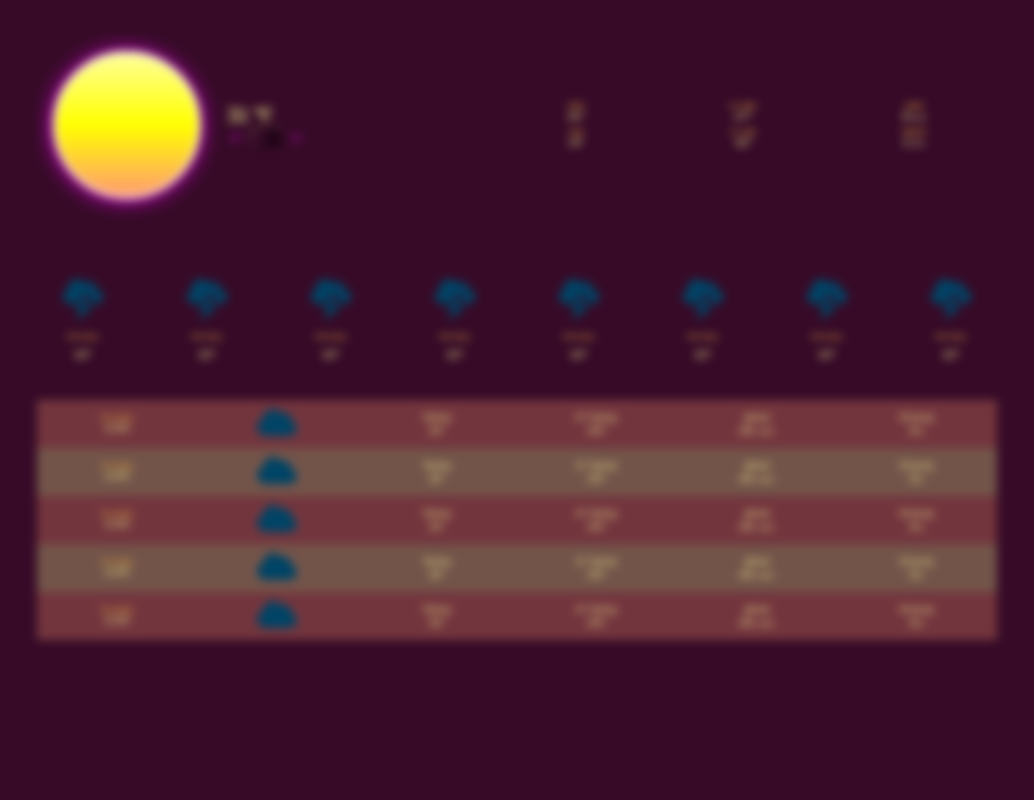
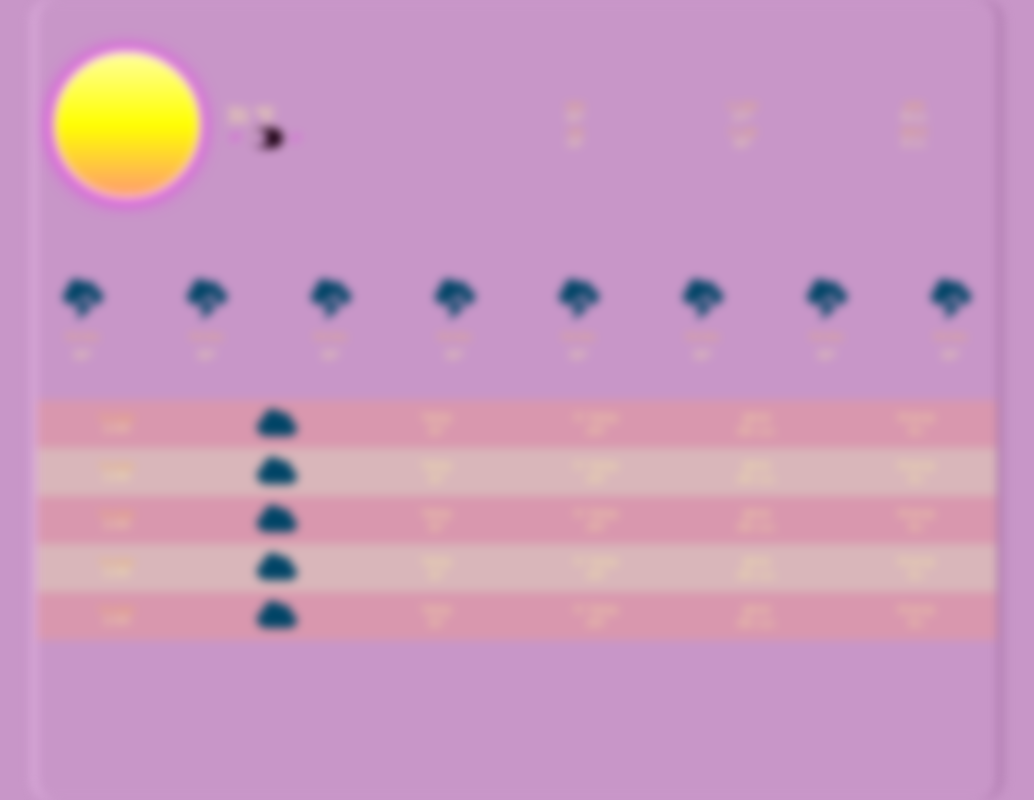
Before and after one commit to Margulis162/Weather_app, a website built with Vite: page index.html in a window 1280 px wide. Shown: the whole page, without its empty margins (123-1157 px from the left). Built offline with nearby package versions, Linux system fonts and the light colour scheme; no server answers.

Commit message:
I've cleaned up css a little bit, added few comments and started to work on the design idea I have in mind a little bit

```diff
--- a/abstract.scss
+++ b/abstract.scss
@@ -1,5 +1,14 @@
-// colors
-$back: rgb(55, 11, 40);
+// colors curently important
+$main: rgb(200, 150, 200);
+$main_light: rgb(223, 176, 223);
+$main_dark: rgb(170, 117, 170);
+
+
+
+
+
+
+// used previously or potentially
 $back_darker: rgb(32, 3, 23);
 $text_support: rgb(250, 191, 65);
 $text_main: rgba(255, 255, 154, 1);
--- a/index.html
+++ b/index.html
@@ -8,11 +8,12 @@
 
   </head>
   <body class="blurred">
+    <div id="container" class="column">
 
-    <!-- left header with large icon -->
-  <div id="container" class="column">
-    <header id="header">
 
+      <header>
+
+            <!-- left header with large icon -->
       <div id="header-left">
         <img class="weather-icon large" src="/icons/sun.svg" data-current-icon/>
             <div class="column">
@@ -424,6 +425,7 @@
 
     </template>
 
+    <footer></footer>
     <script type="module" src="/main.js"></script>
     </div>
   </body>
--- a/style.scss
+++ b/style.scss
@@ -1,68 +1,51 @@
-// variableZ
+// variables & imports
 @use "abstract.scss";
 
 @font-face {
-  font-family: 'tektur';
-  src: url('fonts/tektur-variablefont_wdthwght-webfont.woff2') format('woff2'),
-       url('fonts/tektur-variablefont_wdthwght-webfont.woff') format('woff');
+  font-family: "tektur";
+  src: url("fonts/tektur-variablefont_wdthwght-webfont.woff2") format("woff2"),
+    url("fonts/tektur-variablefont_wdthwght-webfont.woff") format("woff");
   font-weight: normal;
   font-style: normal;
-
 }
 
-
-
-
 // general
-*, *::before, *::after{
-    box-sizing:border-box;
+*,
+*::before,
+*::after {
+  box-sizing: border-box;
 }
 
 html{
-  font-size:10px;
+  font-size: 10px;
 }
 
+// to blur placeholders while fetching content
 .blurred {
   filter: blur(5px);
   overflow: hidden;
 }
 
-
-
-        // flex
-  .column{
-    display:flex;
+// flex classes for potential future use(at list one instance exists);
+.column {
+  display: flex;
   flex-direction: column;
 }
 
-  .row{
-   display:flex;
-   flex-direction:row;
-  }
-
-  .just-self-center{
-    justify-self: center;
-  }
-
-
-
-  .toggle-f{
-    justify-self: flex-start;
-  }
-
-  .toggle-c{
-    justify-content: flex-end;
+.row {
+  display: flex;
+  flex-direction: row;
 }
 
 
 // main
-  body{
-    margin:0;
+body {
+  margin: 0;
   block-size: 100vh;
-    background-size: 100% auto;
+  background-color: abstract.$main;
 
+  // background-size: 100% auto;
   // background
-    background-color: abstract.$back;
   // background-image: url(images/bottom_back.svg);
   // background-repeat: no-repeat;
   // background-attachment: fixed;
@@ -70,124 +53,137 @@ html{
 
   // typography
   color: abstract.$text_main;
-    font-family:'Tektur', 'Trebuchet MS', 'Lucida Sans Unicode', 'Lucida Grande', 'Lucida Sans', Arial, sans-serif;
-    letter-spacing: .05rem;
+  font-family: "Tektur", "Trebuchet MS", "Lucida Sans Unicode", "Lucida Grande",
+    "Lucida Sans", Arial, sans-serif;
+  letter-spacing: 0.1rem;
 
-    #container{
-      display:flex;
+  #container {
+    display: flex;
     align-items: center;
     margin-inline: auto;
     inline-size: 96rem;
-      #header{
+    background-color: abstract.$main;
+    box-shadow: -5px 0px 5px abstract.$main_light, 5px 0px 5px abstract.$main_dark;
+    border-radius: 2rem;
+    block-size: 100vh;
+    header {
       inline-size: 100%;
       display: flex;
       justify-content: space-between;
       flex-wrap: wrap;
-        align-items:center;
+      align-items: center;
       align-self: center;
 
-        #header-left{
-          display:flex;
+
+      #header-left {
+        display: flex;
         inline-size: 30rem;
-          align-items:center;
-          justify-content:flex-start;
+        align-items: center;
+        justify-content: flex-start;
         margin-block: 3rem;
-          padding: .5rem;
+        padding: 0.5rem;
         padding-inline-start: 0;
         min-inline-size: 46rem;
 
-            #toggle-parent{
-              display:flex;
-              flex-direction:row;
-              inline-size: 8rem ;
+        #toggle-parent {
+          display: flex;
+          flex-direction: row;
+          inline-size: 8rem;
           justify-content: space-around;
           align-items: center;
           font-size: 1rem;
           color: abstract.$magenta;
-              #toggle{
-                display:flex;
+
+          // two classes to provide reference for what type of content we need to load and also to provide animation for the toggle switch
+          .toggle-f {
+            justify-self: flex-start;
+          }
+          .toggle-c {
+            justify-content: flex-end;
+          }
+
+          #toggle {
+            display: flex;
             align-items: center;
             background-color: abstract.$back_darker;
-                block-size:20px;
+            block-size: 20px;
             inline-size: 32px;
             border-radius: 10px/10px;
             box-shadow: -1px -1px 2px abstract.$bright_cold_yellow_shadow;
-                  #toggle-inner-circle{
 
+
+
+            #toggle-inner-circle {
               block-size: 16px;
               inline-size: 16px;
               border-radius: 8px;
-                    background-color: abstract.$back;
+              background-color: abstract.$main;
+            }
           }
         }
       }
 
-        }
-
-        #header-right{
-          display:grid;
-          inline-size:30%;
+      #header-right {
+        display: grid;
+        inline-size: 30%;
         justify-content: space-around;
-          gap: .5rem;
+        gap: 0.5rem;
         grid-template-columns: repeat(3, auto);
         grid-template-rows: repeat(2, auto);
         min-inline-size: 50rem;
       }
     }
 
-
-      .day-section{
+    .day-section {
       display: flex;
-        inline-size:inherit;
+      inline-size: inherit;
       justify-content: space-between;
-        margin-block:25px;
+      margin-block: 25px;
       flex-wrap: wrap;
+    }
+    footer{
+      flex-grow: 1;
+      min-block-size: 5rem;
     }
   }
 }
 
-
-
-
 //  classes. header
 
-    .weather-icon{
+.weather-icon {
   block-size: 40px;
-    inline-size:40px;
+  inline-size: 40px;
   object-fit: contain;
 }
 
-
-  .weather-icon.large{
+.weather-icon.large {
   block-size: 180px;
-    inline-size:180px;
+  inline-size: 180px;
 }
 
-  .header-current-temp{
-    font-size:2rem;
+.header-current-temp {
+  font-size: 2rem;
   margin-inline-start: 1rem;
 }
 
-
-  .info-group{
-    display:flex;
-    flex-direction:column;
+.info-group {
+  display: flex;
+  flex-direction: column;
   align-items: center;
 }
 
-
 // classes day section
 
-  .day-card{
-    display:flex;
+.day-card {
+  display: flex;
   flex-direction: column;
   // box-shadow: -3px -3px 20px abstract.$bright_cold_yellow;  so I can see 'em;
   justify-content: space-around;
   align-items: center;
-    border-radius: .25rem;
-    block-size:100px;
+  border-radius: 0.25rem;
+  block-size: 100px;
   min-inline-size: 62px;
-    padding-block-end:10px;
+  padding-block-end: 10px;
   margin-inline: 15px;
 }
 
@@ -196,113 +192,99 @@ html{
   table-layout: fixed;
   border-collapse: collapse;
 }
-      .hour-section{
+.hour-section {
   inline-size: inherit;
   // block-size: 540px;
   overflow-y: auto;
   overflow-x: hidden;
   // border-radius: 5px;
   // background-color: abstract.$back;
-
 }
-    .hour-row{
-      inline-size:100%;
+.hour-row {
+  inline-size: 100%;
   text-align: center;
   border-spacing: 0;
   background-color: abstract.$table_row_1;
 }
 
-
-
-    .hour-row:nth-child(even){
+.hour-row:nth-child(even) {
   background-color: abstract.$table_row_2;
 }
 
 .hour-row > td {
-      padding: .25rem .5rem;
+  padding: 0.25rem 0.5rem;
 }
 
 // scroll bar
 .hour-section::-webkit-scrollbar {
   width: 8px;
-
 }
 .hour-section::-webkit-scrollbar-thumb {
   background-image: url(icons/scroll_bar_holder.svg);
   height: 52px;
 }
 
-
-
-
 // typography
-  .label{
+.label {
   font-weight: bold;
-    font-size: .6rem;
-    color:abstract.$text_support;
+  font-size: 0.6rem;
+  color: abstract.$text_support;
 }
 
-  .value-sub-info{
+.value-sub-info {
   font-weight: lighter;
-    font-size: .75rem;
+  font-size: 0.75rem;
 }
 
-    .day-card-day{
-      font-size: .75rem;
+.day-card-day {
+  font-size: 0.75rem;
   color: abstract.$text_support;
-      margin-block-start: .5rem;
+  margin-block-start: 0.5rem;
 }
 
 @media screen and (max-width: 960px) {
-  #container{
+  #container {
     inline-size: 100%;
-    .day-section{
+    .day-section {
       inline-size: 100%;
       justify-content: space-around;
     }
   }
 }
 
-@media  (max-width: 959px) {
-  body{
-     #container{
+@media (max-width: 959px) {
+  body {
+    #container {
       inline-size: 100vw;
-          #header{
+      header {
         display: flex;
 
-              #header-left{
+        #header-left {
           flex-grow: 1;
           justify-content: space-around;
         }
-              #header-right{
+        #header-right {
           // inline-size: 100%;
           flex-grow: 1;
         }
       }
-
-
     }
   }
   .hour-row > td {
     padding: 0;
   }
-
-
-
 }
 
-  @media  (max-width: 790px){
-    body #container  #header   #header-left{
+@media (max-width: 790px) {
+  body #container header #header-left {
     min-inline-size: 0;
   }
 
-
-    body #container  #header   #header-right{
+  body #container header #header-right {
     min-inline-size: 0;
   }
 
-    body #container .day-section{
+  body #container .day-section {
     justify-content: flex-center;
   }
-
 }
```
Also changed, not shown: style.css, 1 other file. Lines whose indentation alone changed are shown as unchanged.
